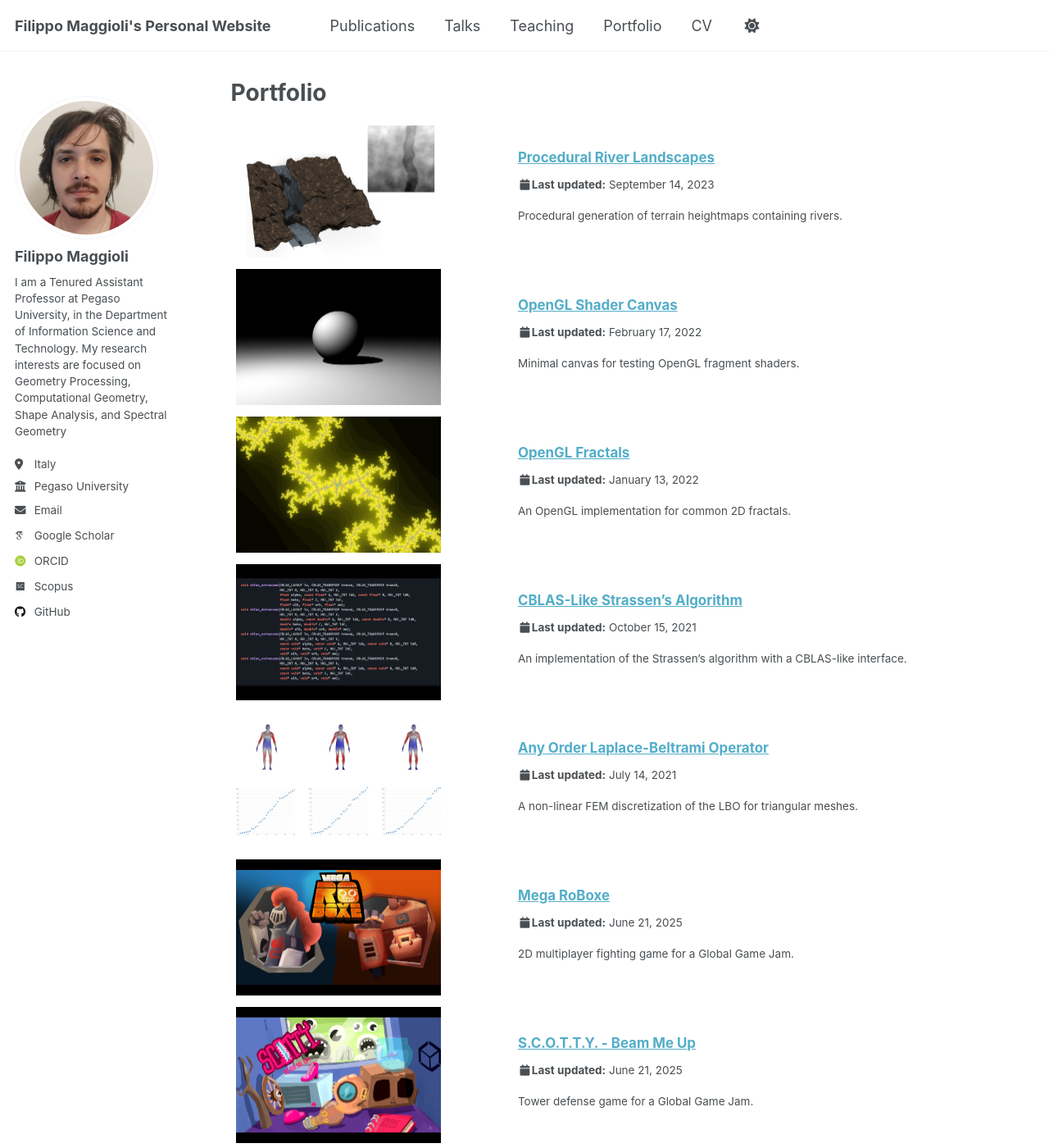
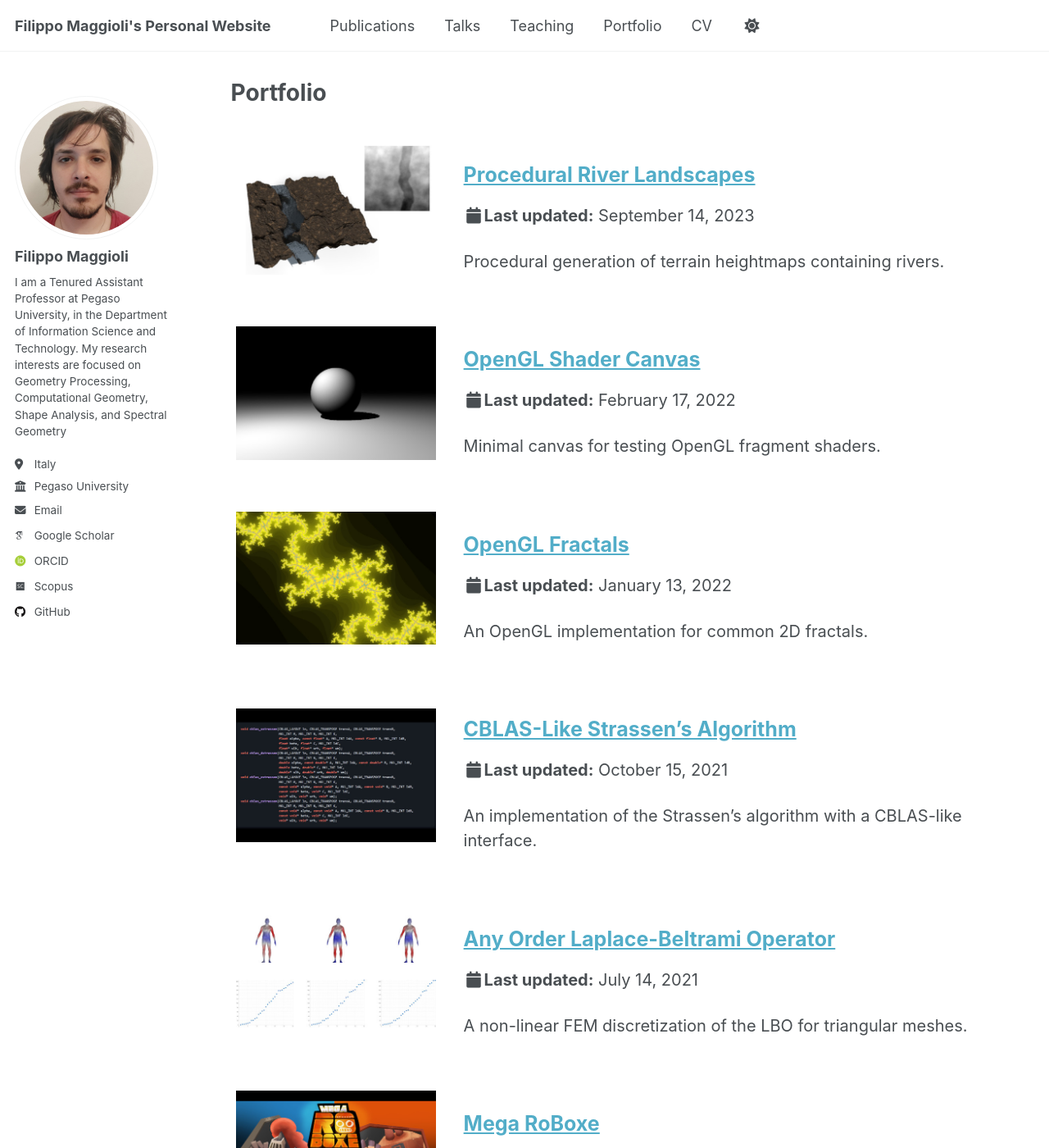
Before and after one commit to fmaggioli/fmaggioli.github.io, a Jekyll site: the page built from _pages/portfolio.html, in a window 1280 px wide and 1400 px high. Shown: the whole window at 82% size. Built offline with Jekyll 4.4.1, drawn with Linux system fonts in a browser that asks for light colours; some web fonts are replaced.

Commit message:
Polishing portfolio

```diff
--- a/_includes/portfolio-single.html
+++ b/_includes/portfolio-single.html
@@ -17,7 +17,7 @@
   <td>
     <div class="{{ include.type | default: "list" }}__item">
       <article class="archive__item" itemscope itemtype="http://schema.org/CreativeWork">
-          <!-- <div class="text"> -->
+          <div class="text">
             <h2 class="archive__item-title" itemprop="headline">
               {% if post.link %}
                 <a href="{{ post.link }}">{{ title }}</a> <a href="{{ base_path }}{{ post.url }}" rel="permalink"><i class="fa fa-link" aria-hidden="true" title="permalink"></i><span class="sr-only">Permalink</span></a>
@@ -71,7 +71,7 @@
             {% elsif post.bibtexurl %}
               <p><a href="{{ post.bibtexurl }}">Download Bibtex</a></p>
             {% endif %}
-          <!-- </div> -->
+          </div>
       </article>
     </div>
   </td>
--- a/_pages/portfolio.html
+++ b/_pages/portfolio.html
@@ -17,10 +17,6 @@ author_profile: true
   table, tr, td {
     border: none;
   }
-
-  td {
-    vertical-align: top;
-  }
 </style>
 
 
```
